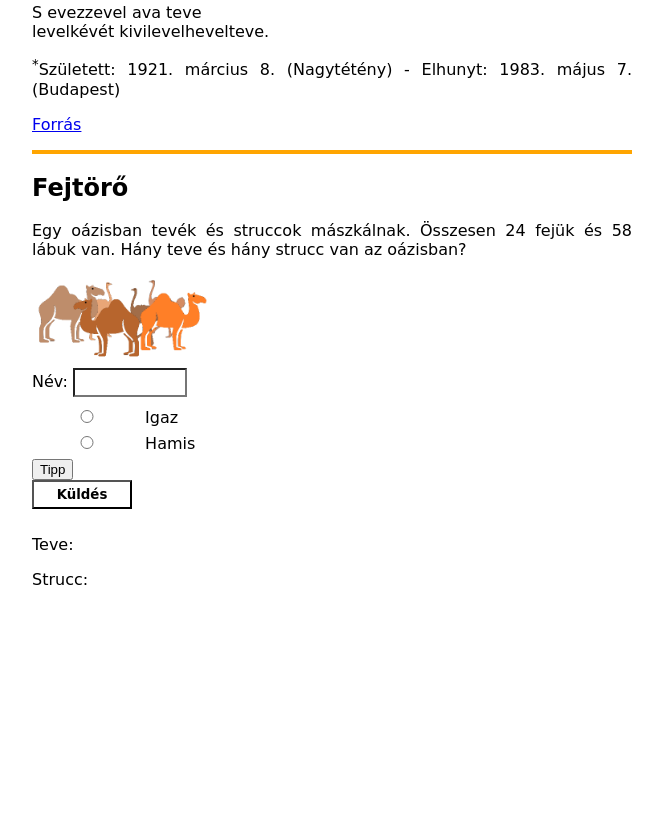
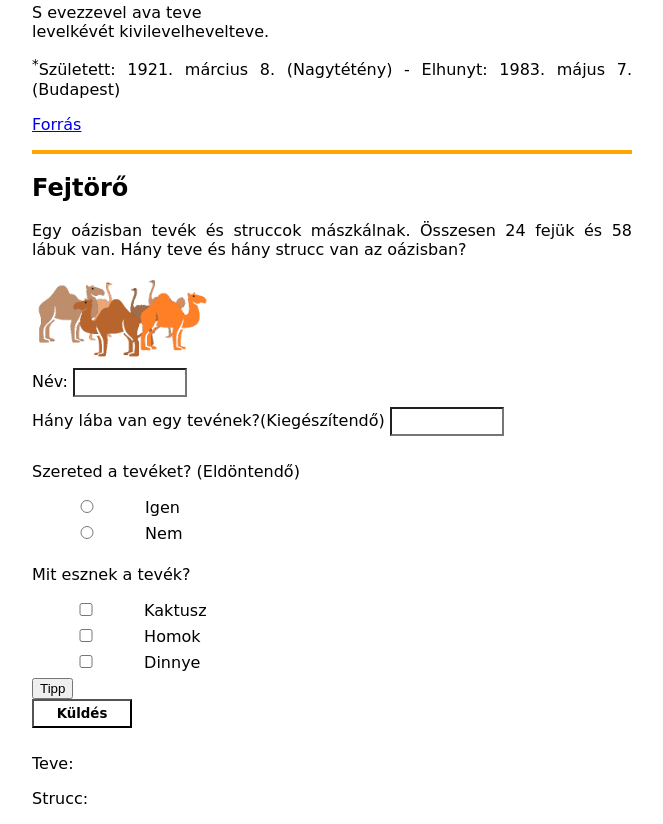
Before and after one commit to Szaklajda/Teve, a plain HTML site: page index.html in a window 1280 px wide. Shown: the part 1332-2156 px from the top of the page, without its empty margins (308-971 px from the left). Before the commit the page ends 1937 px from the top, so only its background shows below. Drawn offline with Linux system fonts and the light colour scheme.

Commit message:
more questions

```diff
--- a/index.html
+++ b/index.html
@@ -73,15 +73,36 @@
 
 		<form action="">
             <label for="nev">Név: </label>
-            <input type="text" id="nev">
+            <input type="number" id="nev">
 			<br>
-			<input type="radio" id="true">
-			<label for="true">Igaz</label>
+
+			<label for="legs">Hány lába van egy tevének?(Kiegészítendő)</label>
+			<input type="number" id="legs">
+
+			<p>Szereted a tevéket? (Eldöntendő)</p>
+			<input type="radio" id="yes" name="teve">
+			<label for="yes">Igen</label>
+
 			<br>
-			<input type="radio" id="false">
-			<label for="false">Hamis</label>
+			<input type="radio" id="no" name="teve">
+			<label for="no">Nem</label>
+
+			<p>Mit esznek a tevék?</p>
+			<input type="checkbox" id="x1" name="x1">
+			<label for="x1">Kaktusz</label>
+			<br>
+
+			<input type="checkbox" id="x2" name="x2">
+			<label for="x2">Homok</label>
+			<br>
+
+			<input type="checkbox" id="x3" name="x3">
+			<label for="x3">Dinnye</label>
+
+
 			<br>
 			<button>Tipp</button>
+
 			<br>
             <input type="submit" value="Küldés">
         </form>
```
